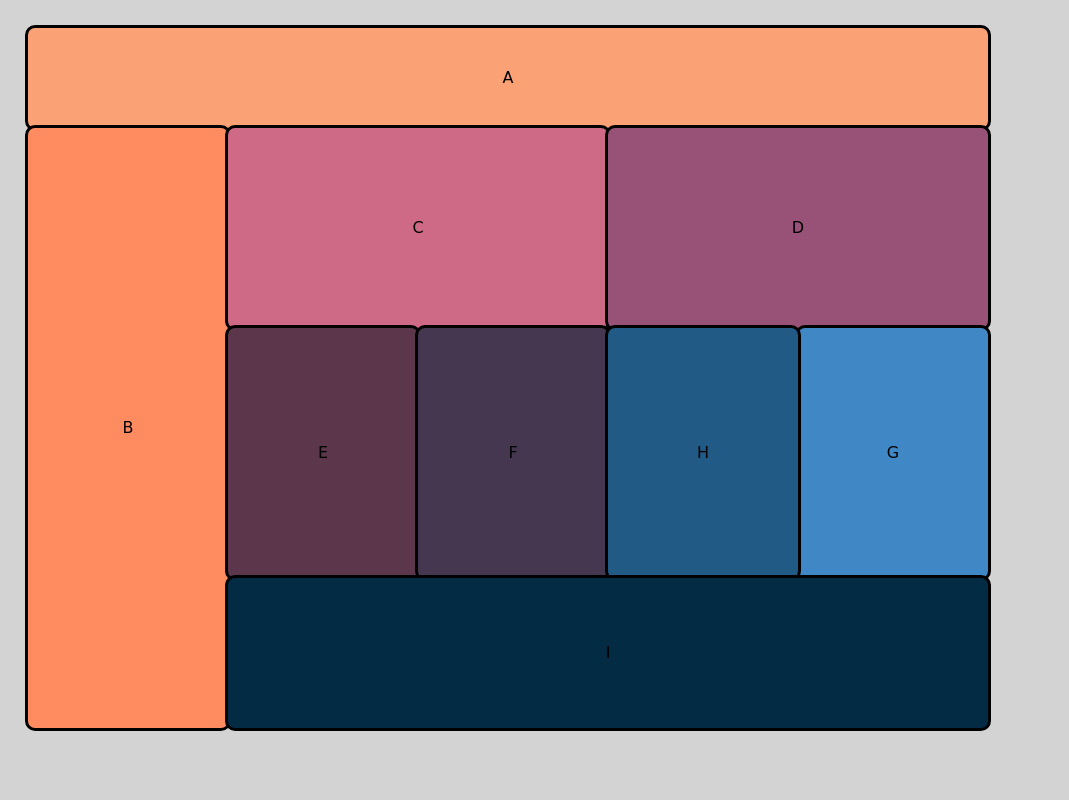
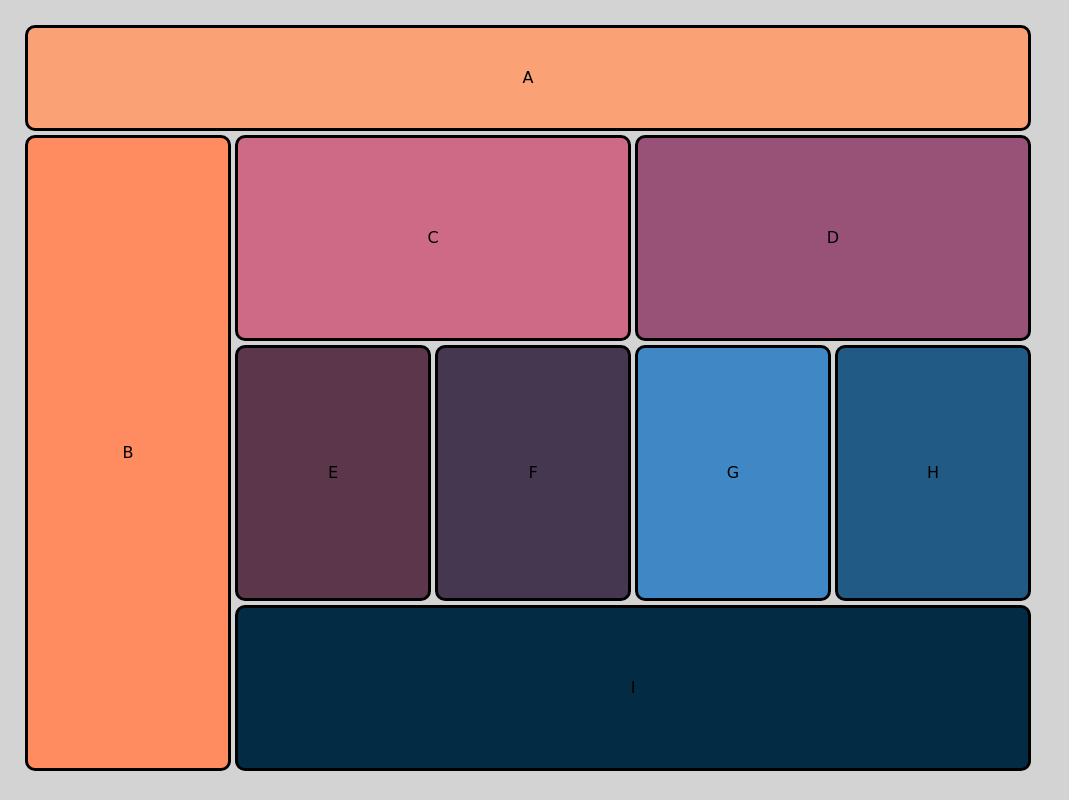
Before and after one commit to JTaisey389/-Lab_01_Practice, a plain HTML site: page index.html in a window 1280 px wide. Shown: the whole page, without its empty margins (0-1069 px from the left). Drawn offline with Linux system fonts and the light colour scheme; a web font is replaced by a local one.

Commit message:
SMACS Applied

```diff
--- a/layout.css
+++ b/layout.css
@@ -1,18 +1,3 @@
-div {
-  width: 100%; /* Displays the page at 100% width */
-  display: flex; /*Allows div children to flex content */
-  justify-content: center; /* All the div's display in the center of the page */
-}
-body {
-  display: grid; /*Displays the divs in a grid */
-  height: 1055px; /* Sets the height of the page to 1055px */
-  grid-template-columns: 50% 50%; /* Divide the page into two equal sections Columns run horizontally*/
-  grid-template-rows: 75px 150px 125px 125px 250px; /* Divide up the collumns into sections for the grid */
-  margin: 15px;
-  padding: 10px;
-  background-color: lightgrey;
-}
-
 /* MOBILE VEIW */
 @media (max-width: 500px) {
   div:nth-child(1){
@@ -27,17 +12,25 @@ body {
   height: 125px; /*Set the height of child number 3 and 4 within the divs, this applies to C and D */
   grid-column-end: span 2; /*Spanning the width of the page */
   }
-  div:nth-child(5), div:nth-child(6), div:nth-child(7), div:nth-child(8) {
-  height: 250px; /*Set the height of child number 5, 6 ,7 and 9 within the divs, this applies to E, F, G and H */
-  width: 100%; /*Displays these children in a grid like fashion and forces them to display alongside eachother */
+  div:nth-child(5) {
+  height: 250px;
+  width: 250px;
+  }
+  div:nth-child(6){
+  height: 250px;
+  width: 250px;
+  }
+  div:nth-child(7) {
+  height: 250px;
+  width: 250px;
+  }
+  div:nth-child(8){
+  height: 250px;
+  width: 250px;
   }
   div:nth-child(9){
   height: 80px;
   grid-column-end: span 2;
-  }
-  p {
-    display: flex;
-    align-items: center;
   }
 }
 
@@ -46,10 +39,9 @@ body {
   body {
     width: 600px;
     height: 600px;
-    grid-template-columns: 300px 150px 150px;
-    grid-template-rows: 200px 200px 200px;
+    grid-template-columns: 310px 160px 160px;
+    grid-template-rows: 210px 210px 210px;
   }
-
   div:nth-child(1) {
     height: 200px;
     width: 300px;
@@ -58,49 +50,41 @@ body {
   div:nth-child(2) {
     height: 200px;
     width: 150px;
-    grid-row: 1/3;
-    grid-column: 2/3;
+    grid-column: 2/3
   }
   div:nth-child(3) {
     height: 200px;
-    grid-row: 1/2;
+    width: 150px;
     grid-column: 3/4;
   }
   div:nth-child(4) {
     height: 200px;
-    grid-row: 2/3;
-    grid-column: 1/2;
+    width: 300px;;
   }
   div:nth-child(5) {
     height: 200px;
-    grid-row: 2/3;
+    width: 150px;
     grid-column: 2/3;
   }
   div:nth-child(6) {
     height: 200px;
-    grid-row: 2/3;
+    width: 150px;
     grid-column: 3/4;
   }
   div:nth-child(7) {
     height: 200px;
-    grid-row: 3/4;
-    grid-column: 1/2;
+    width: 300px;
   }
   div:nth-child(8) {
     height: 200px;
-    grid-row: 3/4;
+    width: 150px;
     grid-column: 2/3;
   }
   div:nth-child(9) {
     height: 200px;
-    grid-row: 3/4;
+    width: 150px;
     grid-column: 3/4;
   }
-  p {
-    display: flex;
-    align-items: center;
-  }
-
 }
 
 /* DESKTOP VIEW */
@@ -108,61 +92,57 @@ body {
   body {
   width: 960px;
   display: grid;
-  grid-template-columns: 200px 190px 190px 190px 190px 190px;
-  grid-template-rows: 100px 200px 250px 150px;
+  grid-template-columns: 210px 200px 200px 200px 200px 200px;
+  grid-template-rows: 110px 210px 260px 160px;
   }
 
   div:nth-child(1){
     height: 100px;
-    width: 960px;
+    width: 1000px;
     grid-row: 1/2;
     grid-column: 1/5;
   }
   div:nth-child(2){
-    height: 600px;
+    height: 630px;
     width: 200px;
     grid-row: 2/3;
     grid-column: 1/5;
   }
   div:nth-child(3){
     height: 200px;
-    width: 380px;
+    width: 390px;
+    grid-column: 2/4;
     grid-row: 2/3;
-    grid-column: 2/4;
   }
   div:nth-child(4){
     height: 200px;
-    width: 380px;
+    width: 390px;
+    grid-column: 4/6;
     grid-row: 2/3;
-    grid-column: 4/6;
   }
   div:nth-child(5){
     height: 250px;
     width: 190px;
-    grid-row: 3/4;
     grid-column: 2/3;
   }
   div:nth-child(6){
     height: 250px;
     width: 190px;
-    grid-row: 3/4;
     grid-column: 3/4;
   }
   div:nth-child(7){
     height: 250px;
     width: 190px;
-    grid-row: 3/4;
-    grid-column: 5/6;
+    grid-column: 4/5;
   }
   div:nth-child(8) {
     height: 250px;
     width: 190px;
-    grid-row: 3/4;
-    grid-column: 4/5;
+    grid-column: 5/6;
   }
   div:nth-child(9) {
-    height:150px;
-    width: 760px;
+    height: 160px;
+    width: 790px;
     grid-row: 4/5;
     grid-column: 2/6;
   }
--- a/modules.css
+++ b/modules.css
@@ -0,0 +1,15 @@
+div {
+  display: flex;
+  justify-content: center;
+}
+body {
+  display: grid;
+  grid-template-columns: 260px 260px;
+  grid-template-rows: 85px 160px 135px 135px 260px 260px 95px;
+  margin: 15px;
+  padding: 10px;
+}
+p {
+  display: flex;
+  align-items: center;
+}
--- a/style.css
+++ b/style.css
@@ -5,6 +5,7 @@ body {
 div:nth-child(1), div:nth-child(2), div:nth-child(3), div:nth-child(4), div:nth-child(5), div:nth-child(6),div:nth-child(7),div:nth-child(8), div:nth-child(9){
   border: medium solid black;
 }
+
 p {
   font-family: "Train One", cursive;
 }
```
